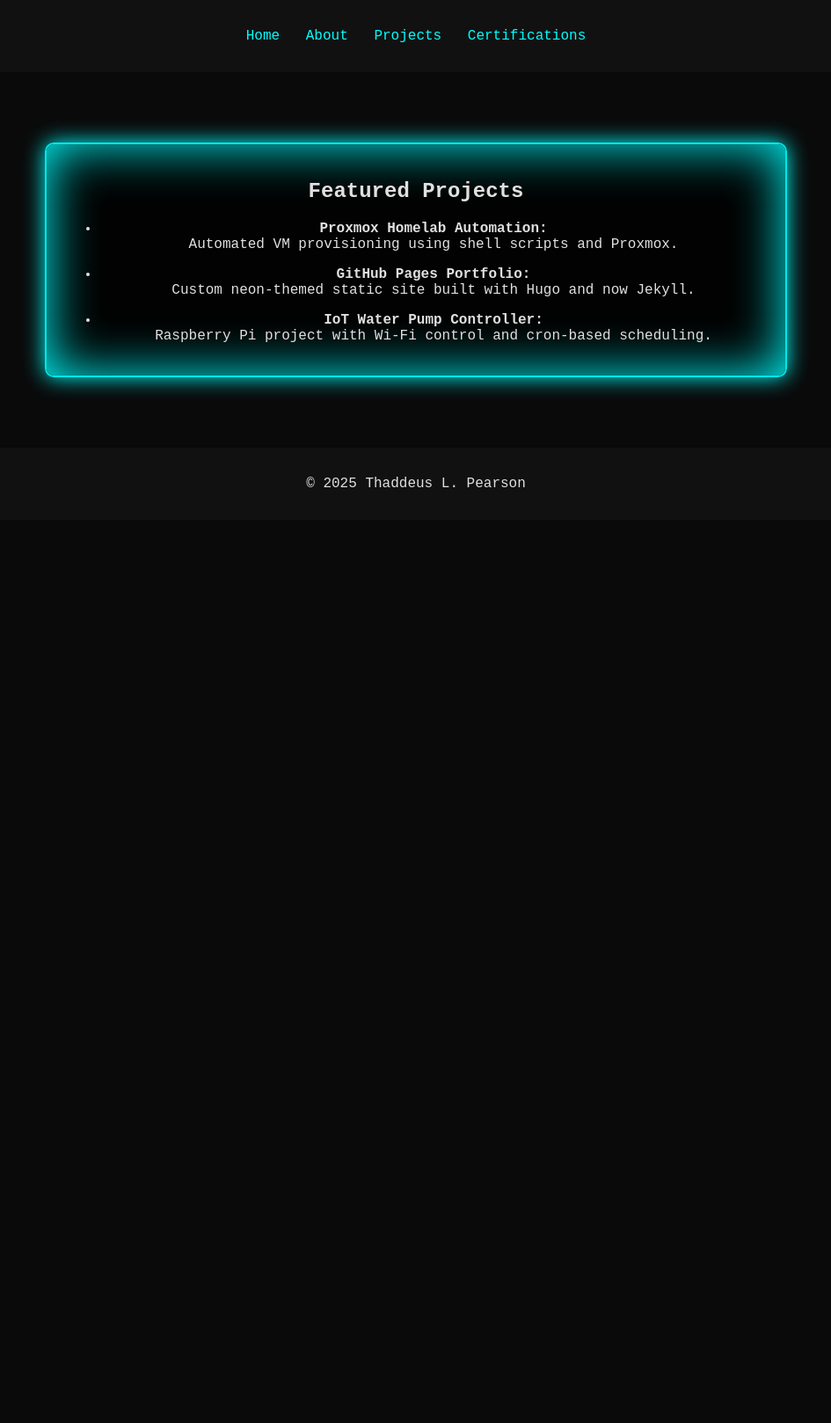
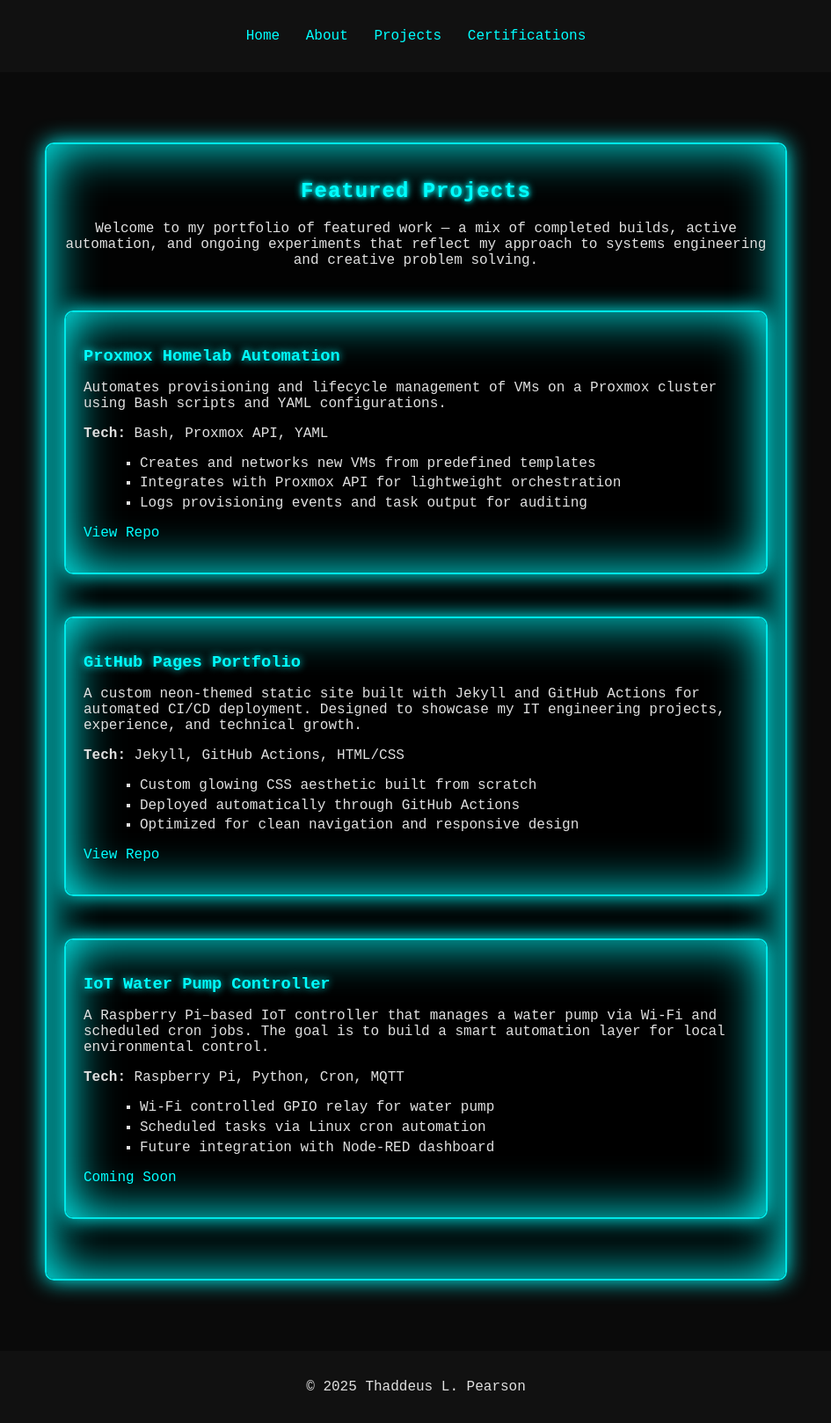
Before and after one commit to pearson-thaddeus-l/pearson-thaddeus-l-jekyll, a Jekyll site: the page built from projects.md, in a window 1280 px wide. Shown: the whole page at 88% size, without its empty margins (167-1112 px from the left). Built offline with Jekyll 4.4.1, drawn with Linux system fonts in a browser that asks for light colours; before the commit the page ends 900 px from its top, so only the background shows below that.

Commit message:
Adding project detail

```diff
--- a/assets/css/neon.css
+++ b/assets/css/neon.css
@@ -93,3 +93,24 @@ nav ul li {
   font-weight: 600;
   letter-spacing: 1px;
 }
+
+.project-card {
+  margin: 3rem auto;
+  max-width: 800px;
+  text-align: left;
+}
+
+.project-card h3 {
+  color: #00ffff;
+  text-shadow: 0 0 10px #00ffff;
+  margin-bottom: 0.5rem;
+}
+
+.project-card ul {
+  list-style-type: square;
+  margin-left: 1.5rem;
+}
+
+.project-card li {
+  margin-bottom: 0.3rem;
+}
--- a/projects.md
+++ b/projects.md
@@ -4,13 +4,50 @@ title: "Projects"
 permalink: /projects/
 ---
 
-## Featured Projects
+<h2 class="headline">Featured Projects</h2>
 
-- **Proxmox Homelab Automation:**
-  Automated VM provisioning using shell scripts and Proxmox.
+<p>
+Welcome to my portfolio of featured work — a mix of completed builds, active automation, and ongoing experiments that reflect my approach to systems engineering and creative problem solving.
+</p>
 
-- **GitHub Pages Portfolio:**
-  Custom neon-themed static site built with Hugo and now Jekyll.
+<div class="neon-border project-card">
+  <h3>Proxmox Homelab Automation</h3>
+  <p>
+    Automates provisioning and lifecycle management of VMs on a Proxmox cluster using Bash scripts and YAML configurations.
+  </p>
+  <p><strong>Tech:</strong> Bash, Proxmox API, YAML</p>
+  <ul>
+    <li>Creates and networks new VMs from predefined templates</li>
+    <li>Integrates with Proxmox API for lightweight orchestration</li>
+    <li>Logs provisioning events and task output for auditing</li>
+  </ul>
+  <p><a href="https://github.com/pearson-thaddeus-l/proxmox-auto-builder" target="_blank" class="neon-button">View Repo</a></p>
+</div>
 
-- **IoT Water Pump Controller:**
-  Raspberry Pi project with Wi-Fi control and cron-based scheduling.
+<div class="neon-border project-card">
+  <h3>GitHub Pages Portfolio</h3>
+  <p>
+    A custom neon-themed static site built with Jekyll and GitHub Actions for automated CI/CD deployment. Designed to showcase my IT engineering projects, experience, and technical growth.
+  </p>
+  <p><strong>Tech:</strong> Jekyll, GitHub Actions, HTML/CSS</p>
+  <ul>
+    <li>Custom glowing CSS aesthetic built from scratch</li>
+    <li>Deployed automatically through GitHub Actions</li>
+    <li>Optimized for clean navigation and responsive design</li>
+  </ul>
+  <p><a href="https://github.com/pearson-thaddeus-l/pearson-thaddeus-l.github.io" target="_blank" class="neon-button">View Repo</a></p>
+</div>
+
+<div class="neon-border project-card">
+  <h3>IoT Water Pump Controller</h3>
+  <p>
+    A Raspberry Pi–based IoT controller that manages a water pump via Wi-Fi and scheduled cron jobs. The goal is to build a smart automation layer for local environmental control.
+  </p>
+  <p><strong>Tech:</strong> Raspberry Pi, Python, Cron, MQTT</p>
+  <ul>
+    <li>Wi-Fi controlled GPIO relay for water pump</li>
+    <li>Scheduled tasks via Linux cron automation</li>
+    <li>Future integration with Node-RED dashboard</li>
+  </ul>
+  <p><a href="#" class="neon-button">Coming Soon</a></p>
+</div>
```
Also changed, not shown: _data/projects.yml (added, +39 -0 lines).
